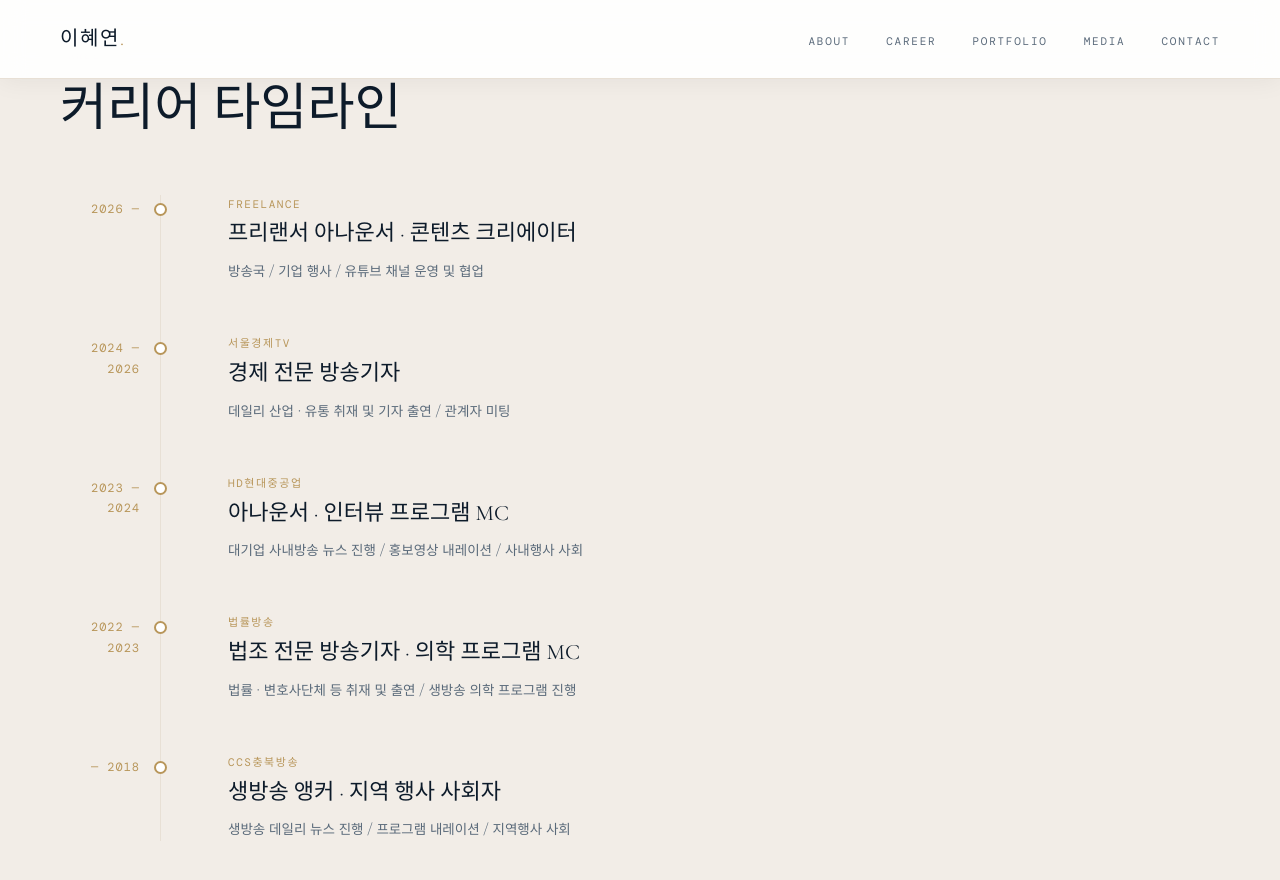
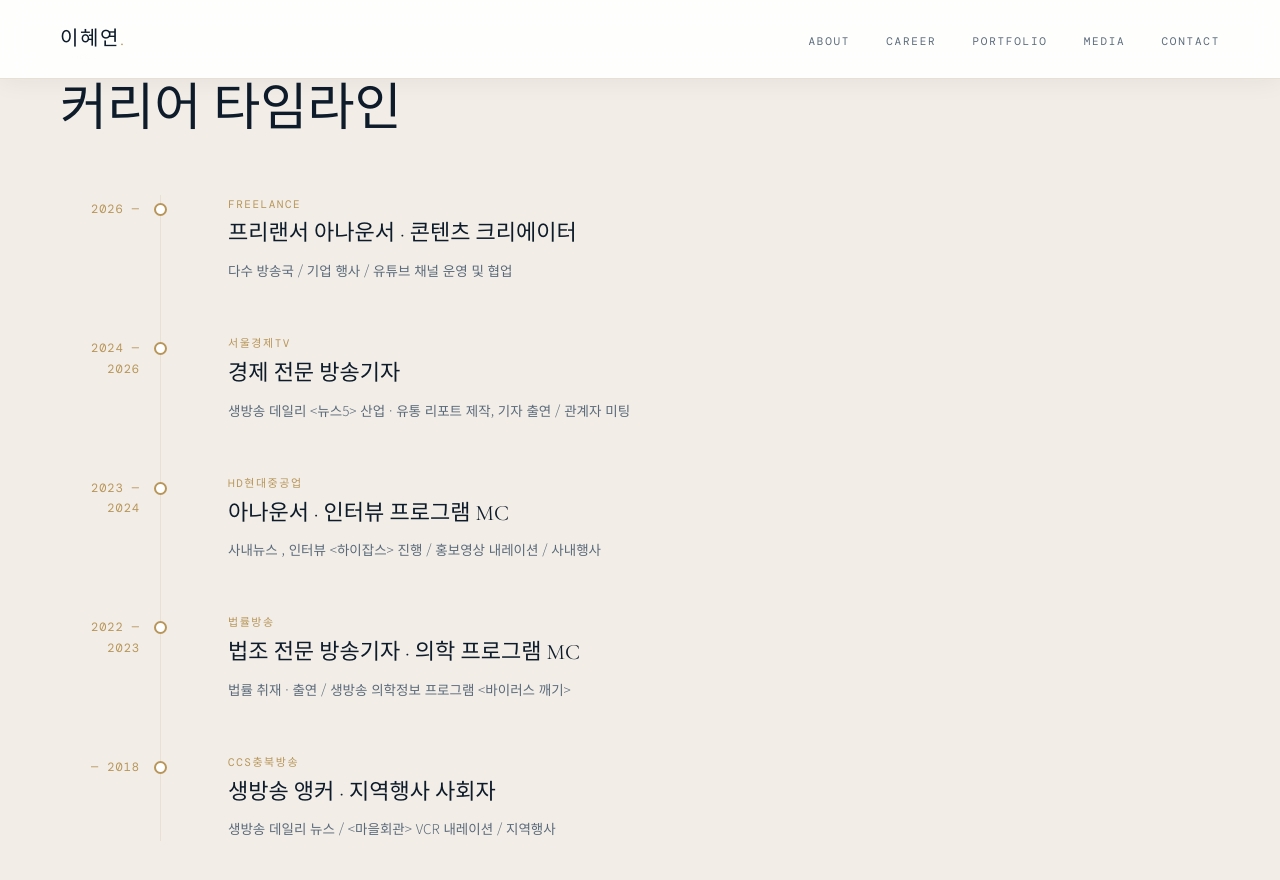
Before and after one commit to annhylee/annhylee.github.io, a Jekyll site: the page built from index.md, in a window 1280 px wide and 900 px high, scrolled down 1903 px. Shown: the top 880 px of the window. Built offline with Jekyll 4.4.1, drawn with Linux system fonts in a browser that asks for light colours; some web fonts are replaced.

Commit message:
Update career.yml

```diff
--- a/_data/career.yml
+++ b/_data/career.yml
@@ -7,27 +7,27 @@
 - year_from: "2026"
   org: Freelance
   role: 프리랜서 아나운서 · 콘텐츠 크리에이터
-  desc: 방송국 / 기업 행사 / 유튜브 채널 운영 및 협업
+  desc: 다수 방송국 / 기업 행사 / 유튜브 채널 운영 및 협업
 
 - year_from: "2024"
   year_to: "2026"
   org: 서울경제TV
   role: 경제 전문 방송기자
-  desc: 데일리 산업 · 유통 취재 및 기자 출연 / 관계자 미팅
+  desc: 생방송 데일리 <뉴스5> 산업 · 유통 리포트 제작, 기자 출연 / 관계자 미팅
 
 - year_from: "2023"
   year_to: "2024"
   org: HD현대중공업
   role: 아나운서 · 인터뷰 프로그램 MC
-  desc: 대기업 사내방송 뉴스 진행 / 홍보영상 내레이션 / 사내행사 사회
+  desc: 사내뉴스 <HHBS>, 인터뷰 <하이잡스> 진행 / 홍보영상 내레이션 / 사내행사
 
 - year_from: "2022"
   year_to: "2023"
   org: 법률방송
   role: 법조 전문 방송기자 · 의학 프로그램 MC
-  desc: 법률 · 변호사단체 등 취재 및 출연 / 생방송 의학 프로그램 진행
+  desc: <LAW포커스> 법률 취재 · 출연 / 생방송 의학정보 프로그램 <바이러스 깨기>
 
 - year_to: "2018"
   org: CCS충북방송
-  role: 생방송 앵커 · 지역 행사 사회자
-  desc: 생방송 데일리 뉴스 진행 / 프로그램 내레이션 / 지역행사 사회
+  role: 생방송 앵커 · 지역행사 사회자
+  desc: 생방송 데일리 뉴스 <CCS뉴스체크> / <마을회관> VCR 내레이션 / 지역행사
```
